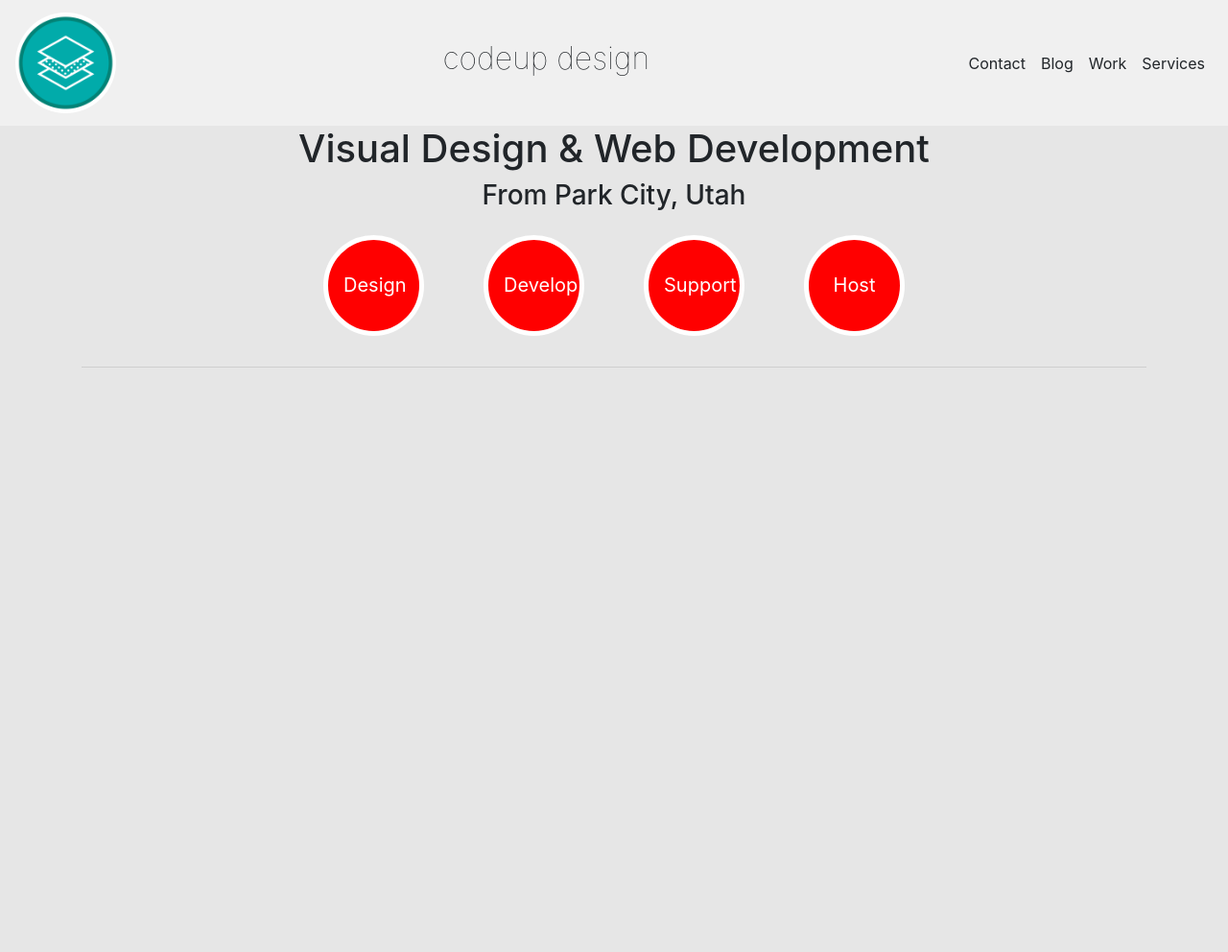
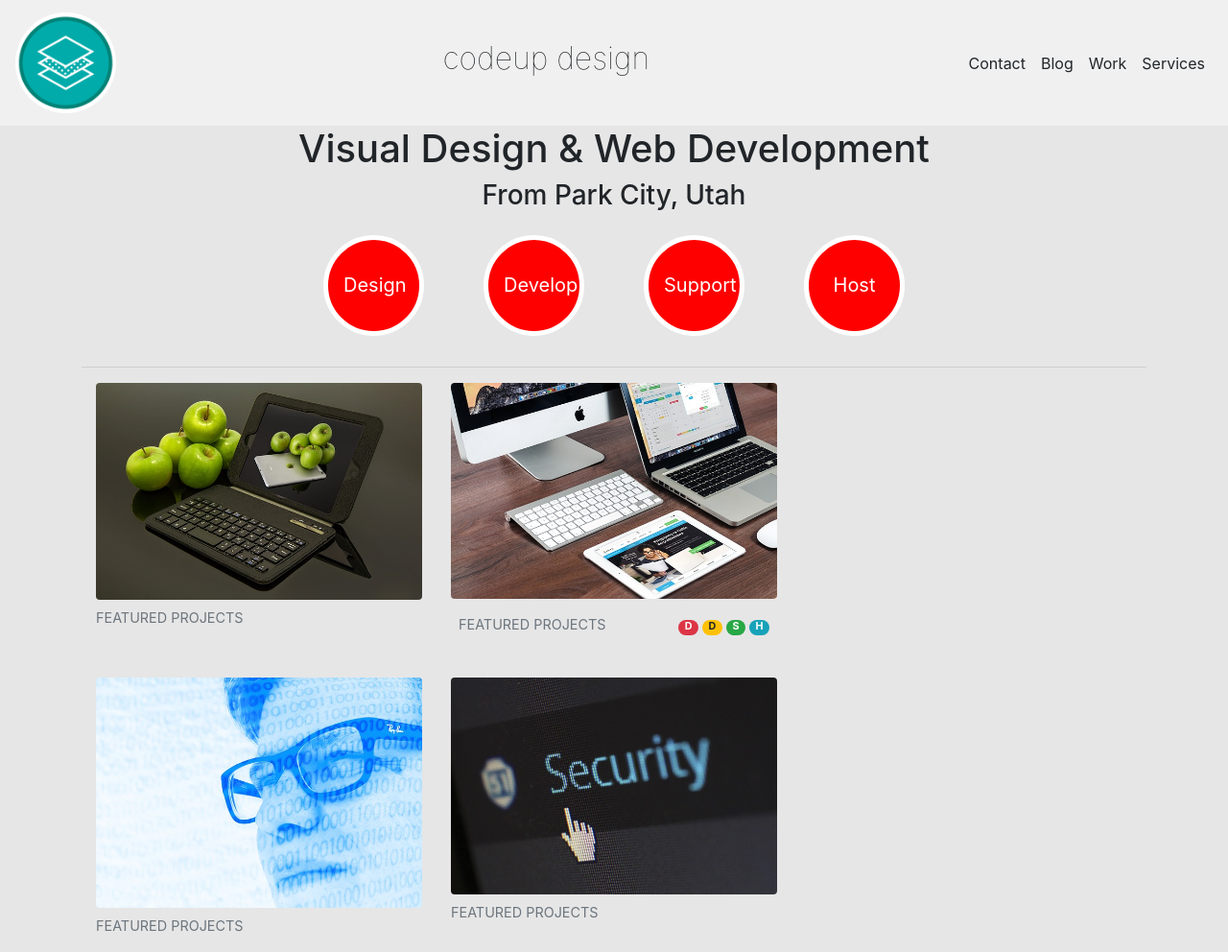
Before and after one commit to chaney-gaston-crystal/codeup-design-project, a plain HTML site: page design-project.html in a window 1280 px wide. Shown: the whole page at 96% size. Before the commit the page ends 800 px from the top, so only its background shows below. Drawn offline with nearby package versions, Linux system fonts and the light colour scheme.

Commit message:
added images and pill badges

```diff
--- a/design-project.html
+++ b/design-project.html
@@ -70,8 +70,69 @@
 
     </div>
     <hr>
+<!--picture line one-->
+    <div class="container">
 
-</div>
+        <div class="row">
+            <div class="col-xs-12 col-md-4">
+                <figure class="figure">
+                    <img src="img/apple-ipad.jpg" class="figure-img img-fluid rounded" alt="A generic square placeholder image with rounded corners in a figure.">
+                    <figcaption class="figure-caption">FEATURED PROJECTS</figcaption>
+                </figure>
+
+                </div>
+            <div class="col-xs-12 col-md-4 mb-1">
+                <figure class="figure">
+                    <img src="img/macbook.jpg" class="figure-img img-fluid rounded" alt="A generic square placeholder image with rounded corners in a figure.">
+                    <figcaption class="figure-caption">
+
+                        <div class="d-flex bd-highlight mb-3">
+                            <div class="mr-auto p-2 bd-highlight">FEATURED PROJECTS</div>
+
+                            <span class="p-2 bd-highlight">
+                                <span class="badge badge-pill badge-danger">D</span>
+                                <span class="badge badge-pill badge-warning">D</span>
+                                <span class="badge badge-pill badge-success">S</span>
+                                <span class="badge badge-pill badge-info">H</span>
+                            </span>
+
+                        </div>
+
+
+
+
+                    </figcaption>
+                </figure>
+            </div>
+
+            <div class="col-xs-12 col-md-4 mb-1">
+
+                </div>
+            </div>
+<!--        picture line two-->
+        <div class="row">
+            <div class="col-xs-12 col-md-4">
+                <figure class="figure">
+                    <img src="img/man.jpg" class="figure-img img-fluid rounded" alt="A generic square placeholder image with rounded corners in a figure.">
+                    <figcaption class="figure-caption">FEATURED PROJECTS</figcaption>
+                </figure>
+
+            </div>
+            <div class="col-xs-12 col-md-4 mb-1">
+                <figure class="figure">
+                    <img src="img/security.jpg" class="figure-img img-fluid rounded" alt="A generic square placeholder image with rounded corners in a figure.">
+                    <figcaption class="figure-caption">FEATURED PROJECTS</figcaption>
+                </figure>
+            </div>
+
+            <div class="col-xs-12 col-md-4 mb-1">
+
+            </div>
+        </div>
+        </div>
+        </div>
+
+
 
 
 
```
